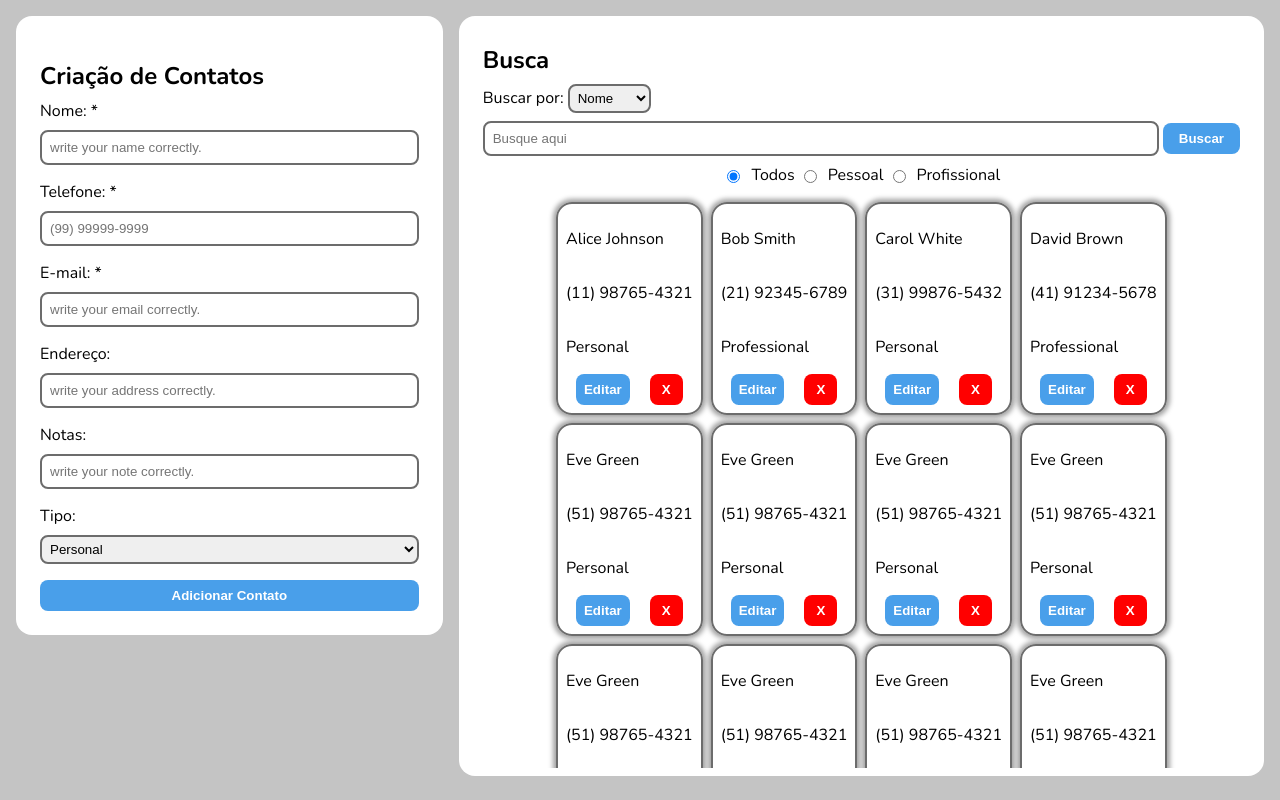
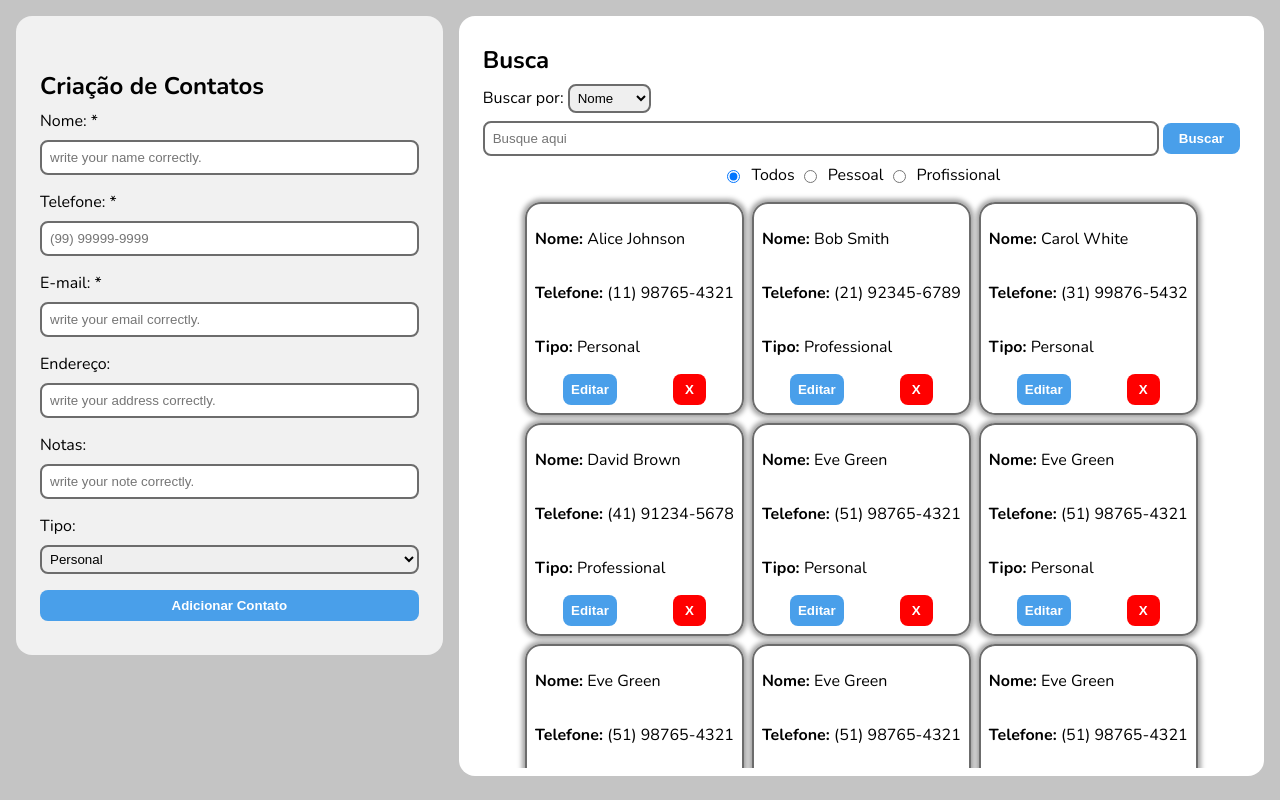
Before and after one commit to GabNasci/contact-list-react-app2, a React (Vite) app: page / in a window 1280 px wide. Built offline with nearby package versions, Linux system fonts and the light colour scheme; the HTML template or start-up script is replaced by a standard one.

Commit message:
especificando tipo de informação e ajustando padding

```diff
--- a/src/App.tsx
+++ b/src/App.tsx
@@ -293,9 +293,9 @@ function App() {
           {showingContacts.length ?
             showingContacts.map((item) => (
               <div className={styles.contact_card} key={item.id}>
-                <p>{item.name}</p>
-                <p>{item.phone}</p>
-                <p>{item.type}</p>
+                <p><strong>Nome: </strong> {item.name}</p>
+                <p><strong>Telefone: </strong> {item.phone}</p>
+                <p><strong>Tipo: </strong>{item.type}</p>
                 <div>
                   <button className={styles.edit_button} onClick={() => handleEditClick(item)}>Editar</button>
                   <button className={styles.delete_button} value={item.id} onClick={handleDelete}>X</button>
--- a/src/assets/app.module.css
+++ b/src/assets/app.module.css
@@ -9,8 +9,8 @@
 }
 
 .container_create {
-    background-color: white;
-    padding: 24px 24px;
+    background-color: rgb(241, 241, 241);
+    padding: 34px 24px;
     border-radius: 16px;
     height: 100%;
     overflow-y: auto;
@@ -161,7 +161,6 @@
                 padding: 8px 12px;
                 border: 0;
                 border-radius: 8px;
-
             }
 
         }
```
